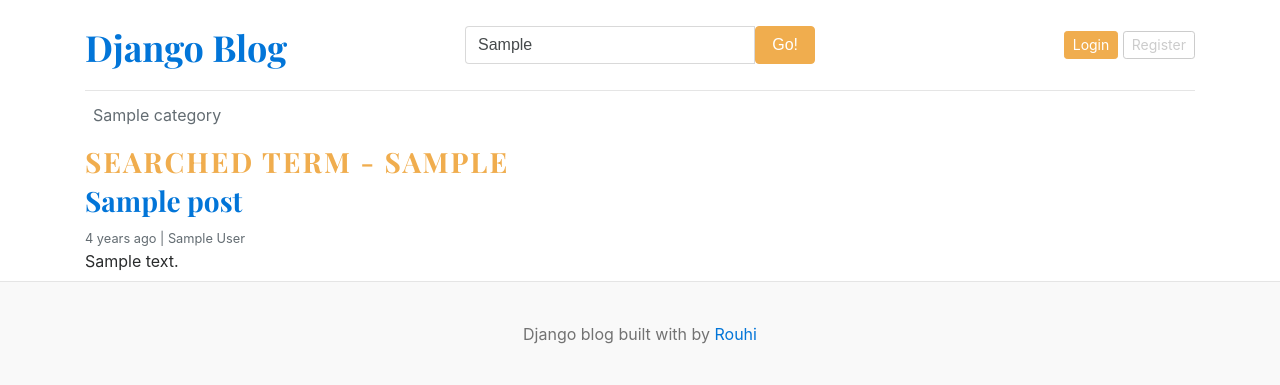
After one commit to Rouhi01/django-blog, a Django app: template blogs/templates/blogs/search.html in a window 1280 px wide. The commit adds this page. Shown: the top 385 px of the page. Run offline with Django 5.2, Linux system fonts and the light colour scheme; the template is opened without the code that fills it: most values are stand-ins (such as "Sample title", 1, 10 or a date in 2020); data that the repository does not hold is empty.

Commit message:
search features

```diff
--- a/blog_main/urls.py
+++ b/blog_main/urls.py
@@ -27,4 +27,5 @@
     path('', views.HomeView.as_view(), name='home'),
     path('category/', include('blogs.urls', namespace='blogs')),
     path('<slug:slug>/', BlogView.BlogView.as_view(), name='blog'),
+    path('blogs/search/', BlogView.SearchView.as_view(), name='search'),
 ] + static(settings.MEDIA_URL, document_root=settings.MEDIA_ROOT)
--- /dev/null
+++ b/blogs/templates/blogs/search.html
@@ -0,0 +1,21 @@
+{% extends 'index.html' %}
+{% block content %}
+    <h3 class="text-uppercase text-warning" style="letter-spacing: 2px">Searched Term - {{ kw }}</h3>
+    <div class="row mb-2">
+        {% if posts %}
+            {% for post in posts %}
+                <div class="col-md-6">
+                    <div class="card border-0">
+                        <div class="card-body">
+                            <h3><a href="{% url 'blog' post.slug %}" class="text-dark">{{ post.title }}</a></h3>
+                            <small class="mb-1 text-muted">{{ post.created_at| timesince }} ago | {{ post.author }}</small>
+                            <p class="card-text">{{ post.short_description|truncatewords:30 }}</p>
+                        </div>
+                    </div>
+                </div>
+            {% endfor %}
+        {% else %}
+            <p>No posts found</p>
+        {% endif %}
+    </div>
+{% endblock %}
--- a/templates/inc/header.html
+++ b/templates/inc/header.html
@@ -1,7 +1,17 @@
 <header class="blog-header py-3">
     <div class="row flex-nowrap justify-content-between align-items-center">
-        <div class="col-8 pt-1">
+        <div class="col-4 pt-1">
             <a class="blog-header-logo text-dark" href="/">Django Blog</a>
+        </div>
+        <div class="col-4">
+            <form action="{% url 'search' %}" method="get">
+                <div class="input-group">
+                    <input class="form-control" type="text" placeholder="Enter search term..."
+                           aria-label="Enter search term..." aria-describedby="button-search"
+                           name="keyword" value="{{ kw }}"/>
+                    <button class="btn btn-warning" id="button-search" type="submit">Go!</button>
+                </div>
+            </form>
         </div>
         <div class="col-4 d-flex justify-content-end align-items-center">
             <a class="btn btn-sm btn-warning" href="#">Login</a> &nbsp;
```
Also changed, not shown: blogs/templates/blogs/post_detail.html (+0 -11 lines), blogs/views.py (+12 -0 lines).
